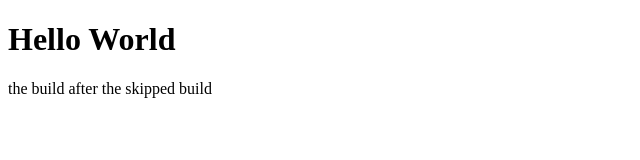
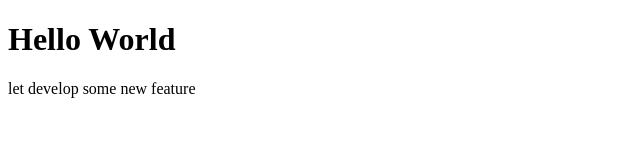
Before and after one commit to mbelianov/MyFirstGITProject, a website: page index.html in a window 1280 px wide. Shown: the full height of the page, 0-640 px from the left. Drawn offline with Linux system fonts and the light colour scheme.

Commit message:
Update index.html

```diff
--- a/index.html
+++ b/index.html
@@ -6,6 +6,6 @@
   </head>
   <body>
   <h1>Hello World</h1>
-    the build after the skipped build
+    let develop some new feature
   </body>
 </html>
```
